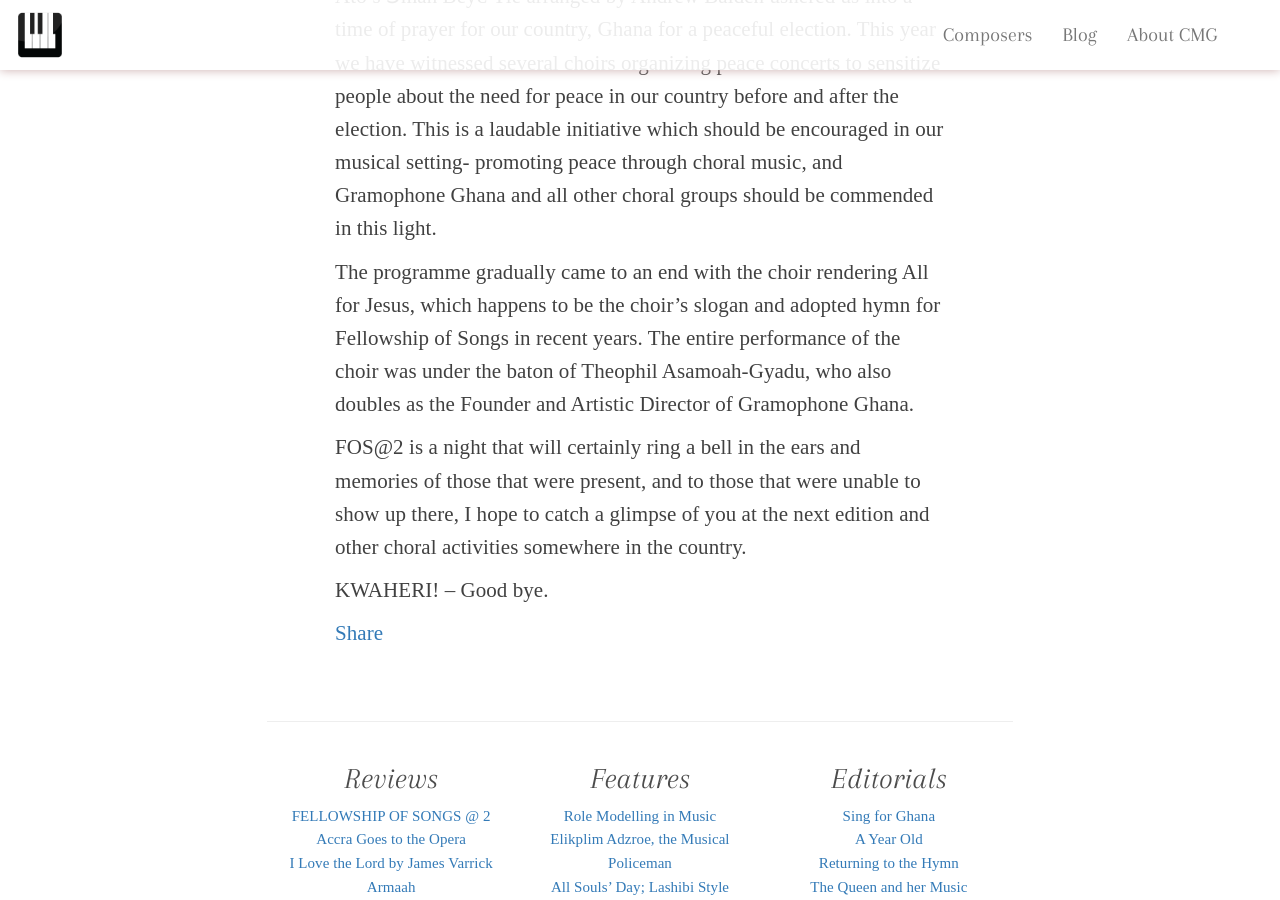
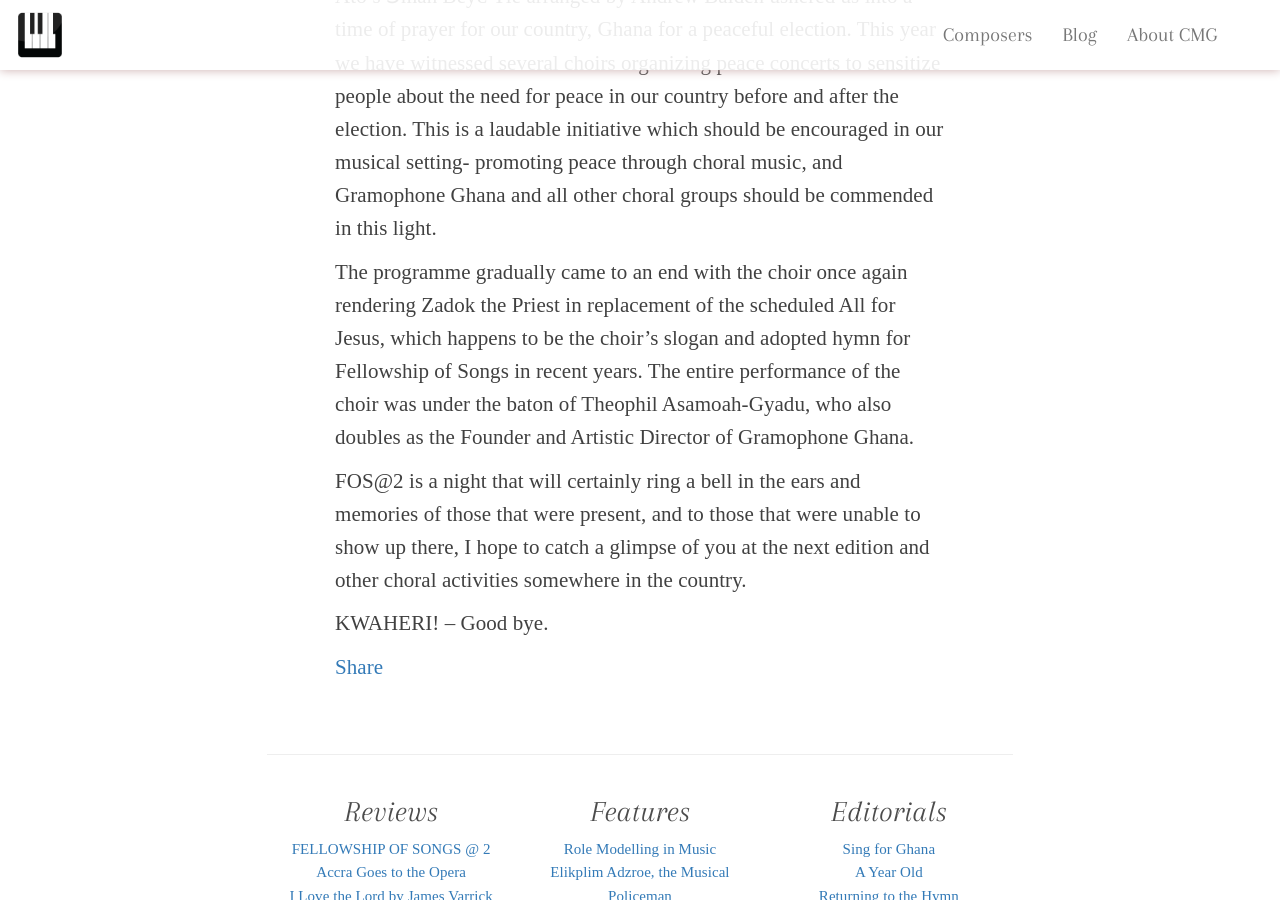
Before and after one commit to choralmusicghana/choralmusicghana.github.io, a Jekyll site: the page built from _posts/2016-10-1-FOS-at-2.html, in a window 1280 px wide and 900 px high, scrolled down 6034 px. Built offline with Jekyll 4.4.1, drawn with Linux system fonts in a browser that asks for light colours; nearby versions of some CDN libraries; some web fonts are replaced; comment, search, counter and statistics services are not loaded.

Commit message:
edit FOS@2

```diff
--- a/_posts/2016-10-1-FOS-at-2.html
+++ b/_posts/2016-10-1-FOS-at-2.html
@@ -147,9 +147,7 @@ disquscomments: true
     groups should be commended in this light.
 </p>
 <p>
-    The programme gradually came to an end with the choir rendering All for Jesus, which happens to be the choir’s
-    slogan and adopted hymn for Fellowship of Songs in recent years. The entire performance of the choir was under the
-    baton of Theophil Asamoah-Gyadu, who also doubles as the Founder and Artistic Director of Gramophone Ghana.
+    The programme gradually came to an end with the choir once again rendering Zadok the Priest in replacement of the scheduled All for Jesus, which happens to be the choir’s slogan and adopted hymn for Fellowship of Songs in recent years. The entire performance of the choir was under the baton of Theophil Asamoah-Gyadu, who also doubles as the Founder and Artistic Director of Gramophone Ghana.
 </p>
 <p>
     FOS@2 is a night that will certainly ring a bell in the ears and memories of those that were present, and to those
```
